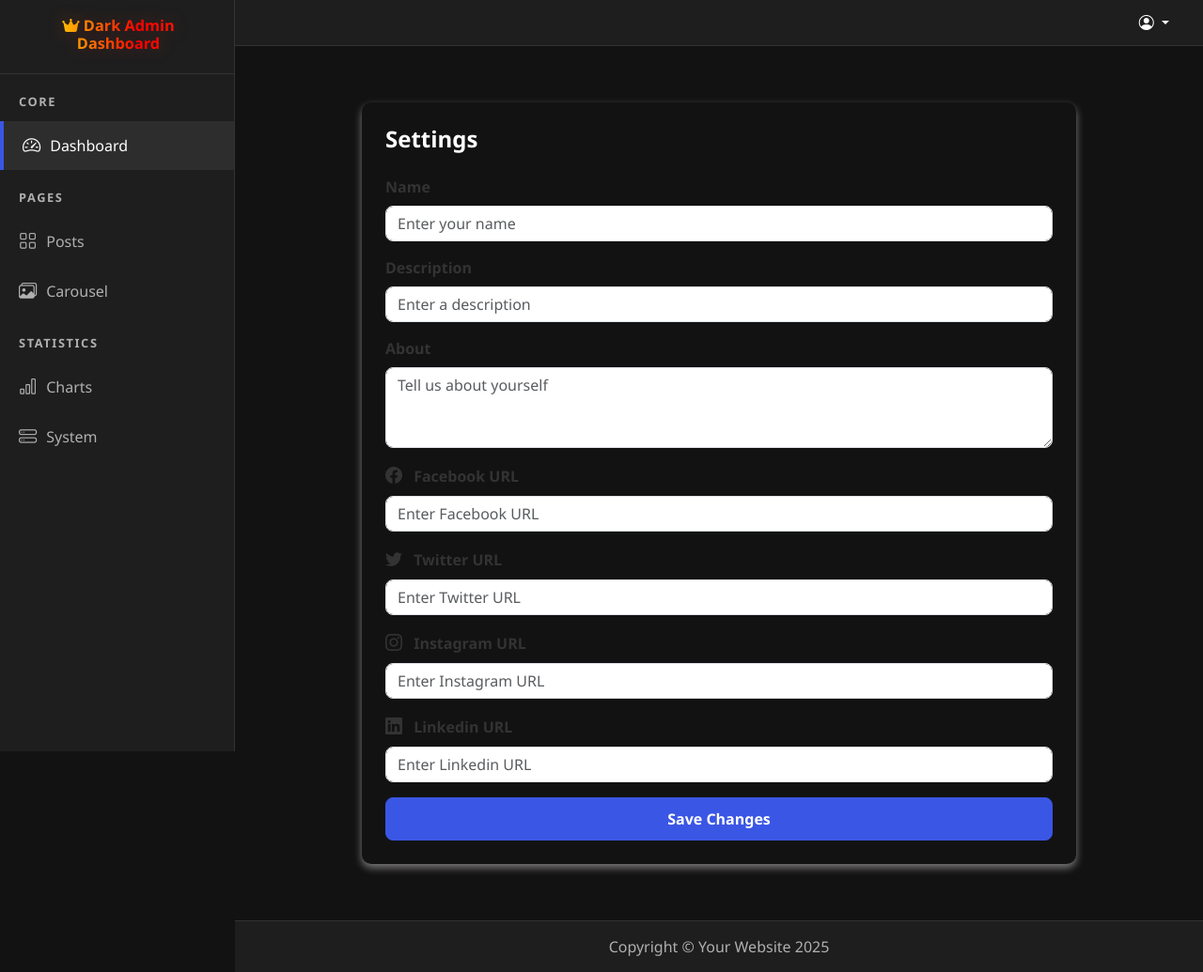
After one commit to 1dev-hridoy/QuickCMS, a PHP site: page /admin/settings.php in a window 1280 px wide. The commit adds this page. Shown: the whole page at 94% size. Run offline with PHP 8.4, Linux system fonts and the light colour scheme; data that the repository does not hold is empty.

Commit message:
Add settings table and update header/footer/navbar to use dynamic site title

```diff
--- /dev/null
+++ b/admin/assets/css/main.page.css
@@ -0,0 +1,47 @@
+#gradient-text {
+    font-size: 1rem;
+    font-weight: bold;
+    text-align: center;
+    margin-left: 3px;
+    background: linear-gradient(
+        to right,
+        #ff0000, #ff3300, #ff6600, #ff9900, #ffcc00, #ffff00, #ff0000
+    );
+    background-size: 300% auto;
+    color: transparent;
+    -webkit-background-clip: text;
+    background-clip: text;
+    animation: fireGradient 1.5s linear infinite, heatHaze 1.5s ease-in-out infinite;
+    text-shadow: 0 0 20px rgba(255, 100, 0, 0.3);
+    position: relative;
+}
+
+/* Fire-like gradient animation */
+@keyframes fireGradient {
+    0% { background-position: 0% center; }
+    100% { background-position: 300% center; }
+}
+
+
+#gradient-text::after {
+    top: 110%;
+    width: 150%;
+    height: 25px;
+    filter: blur(25px);
+    opacity: 0.5;
+    animation-duration: 1s;
+}
+
+@keyframes flicker {
+    0% { opacity: 0.5; transform: scaleX(0.95) translateY(2px); }
+    25% { opacity: 0.65; }
+    50% { opacity: 0.8; transform: scaleX(1.05) translateY(-2px); }
+    75% { opacity: 0.7; }
+    100% { opacity: 0.5; transform: scaleX(0.95) translateY(2px); }
+}
+
+@keyframes heatHaze {
+    0% { transform: translateY(0) scaleX(1); }
+    50% { transform: translateY(-2px) scaleX(1.02); }
+    100% { transform: translateY(0) scaleX(1); }
+}
--- a/admin/includes/__footer__.php
+++ b/admin/includes/__footer__.php
@@ -1,7 +1,17 @@
-        <!-- Footer -->
+<?php
+include_once '../server/dbcon.php';
+
+// Fetch existing settings data from the database
+$stmt = $pdo->query("SELECT * FROM settings LIMIT 1");
+$settings = $stmt->fetch(PDO::FETCH_ASSOC);
+
+// Initialize variable for title
+$title = $settings['name'] ?? 'Your Website';
+?>
+ <!-- Footer -->
         <footer>
             <div class="container">
-                <span>Copyright &copy; Your Website 2023</span>
+                <span>Copyright &copy; <?= htmlspecialchars($title) ?> <?= date('Y') ?></span>
             </div>
         </footer>
     </div>
--- a/admin/includes/__heeader__.php
+++ b/admin/includes/__heeader__.php
@@ -1,65 +1,31 @@
+<?php
+include_once '../server/dbcon.php';
+
+// Fetch existing settings data from the database
+$stmt = $pdo->query("SELECT * FROM settings LIMIT 1");
+$settings = $stmt->fetch(PDO::FETCH_ASSOC);
+
+// Initialize variables for title and description
+$title = $settings['name'] ?? 'Dark Admin Dashboard';
+$description = $settings['description'] ?? '';
+?>
+
 <!DOCTYPE html>
 <html lang="en">
 <head>
     <meta charset="UTF-8">
     <meta name="viewport" content="width=device-width, initial-scale=1.0">
-    <title>Dark Admin Dashboard</title>
+    <title><?= htmlspecialchars($title) ?></title>
+    <meta name="description" content="<?= htmlspecialchars($description) ?>">
+
     <!-- Bootstrap 5 CSS -->
     <link rel="stylesheet" href="../assets/css/bootstrap.min.css">
     <!-- Bootstrap Icons -->
     <link rel="stylesheet" href="https://cdn.jsdelivr.net/npm/bootstrap-icons@1.10.0/font/bootstrap-icons.css">
     <link rel="stylesheet" href="../assets/css/main.styl.css">
+    <link rel="stylesheet" href="./assets/css/main.page.css">
     <link rel="stylesheet" href="https://cdnjs.cloudflare.com/ajax/libs/font-awesome/6.7.2/css/all.min.css" integrity="sha512-Evv84Mr4kqVGRNSgIGL/F/aIDqQb7xQ2vcrdIwxfjThSH8CSR7PBEakCr51Ck+w+/U6swU2Im1vVX0SVk9ABhg==" crossorigin="anonymous" referrerpolicy="no-referrer" />
 </head>
-<style>
-    #gradient-text {
-    font-size: 1rem;
-    font-weight: bold;
-    text-align: center;
-    margin-left: 3px;
-    background: linear-gradient(
-        to right,
-        #ff0000, #ff3300, #ff6600, #ff9900, #ffcc00, #ffff00, #ff0000
-    );
-    background-size: 300% auto;
-    color: transparent;
-    -webkit-background-clip: text;
-    background-clip: text;
-    animation: fireGradient 1.5s linear infinite, heatHaze 1.5s ease-in-out infinite;
-    text-shadow: 0 0 20px rgba(255, 100, 0, 0.3);
-    position: relative;
-}
-
-/* Fire-like gradient animation */
-@keyframes fireGradient {
-    0% { background-position: 0% center; }
-    100% { background-position: 300% center; }
-}
-
-
-#gradient-text::after {
-    top: 110%;
-    width: 150%;
-    height: 25px;
-    filter: blur(25px);
-    opacity: 0.5;
-    animation-duration: 1s;
-}
-
-@keyframes flicker {
-    0% { opacity: 0.5; transform: scaleX(0.95) translateY(2px); }
-    25% { opacity: 0.65; }
-    50% { opacity: 0.8; transform: scaleX(1.05) translateY(-2px); }
-    75% { opacity: 0.7; }
-    100% { opacity: 0.5; transform: scaleX(0.95) translateY(2px); }
-}
-
-@keyframes heatHaze {
-    0% { transform: translateY(0) scaleX(1); }
-    50% { transform: translateY(-2px) scaleX(1.02); }
-    100% { transform: translateY(0) scaleX(1); }
-}
-</style>
 <body>
     <!-- Overlay for mobile sidebar -->
     <div class="overlay" id="sidebarOverlay"></div>
@@ -67,8 +33,9 @@
     <!-- Sidebar -->
     <div class="sidebar" id="sidebar">
         <div class="sidebar-header">
-            <h3 id="gradient-text"><i class="fa-solid fa-crown"></i>  TestNet KING</h3>
+            <h3 id="gradient-text"><i class="fa-solid fa-crown"></i> <?= htmlspecialchars($title) ?></h3>
         </div>
+
 
         <div class="sidebar-heading">Core</div>
         <ul class="nav flex-column">
--- a/admin/includes/__navbar__.php
+++ b/admin/includes/__navbar__.php
@@ -1,4 +1,14 @@
-    <!-- Content Wrapper -->
+<?php
+include_once '../server/dbcon.php';
+
+// Fetch existing settings data from the database
+$stmt = $pdo->query("SELECT * FROM settings LIMIT 1");
+$settings = $stmt->fetch(PDO::FETCH_ASSOC);
+
+// Initialize variable for title
+$title = $settings['name'] ?? '';
+?>
+<!-- Content Wrapper -->
     <div class="content-wrapper">
         <!-- Top Navbar -->
         <nav class="navbar navbar-expand-lg">
@@ -6,7 +16,7 @@
                 <button id="sidebarToggle" class="navbar-toggler" type="button">
                     <i class="bi bi-list"></i>
                 </button>
-                <a id="gradient-text" class="navbar-brand" href="#"><i class="fa-solid fa-crown"></i>  TestNet KING</a>
+                <a id="gradient-text" class="navbar-brand" href="#"><i class="fa-solid fa-crown"></i> <?= htmlspecialchars($title) ?></a>
                 <div class="ms-auto d-flex align-items-center">
                     <div class="dropdown">
                         <a class="nav-link dropdown-toggle" href="#" role="button" id="userDropdown" data-bs-toggle="dropdown" aria-expanded="false">
--- /dev/null
+++ b/admin/settings.php
@@ -0,0 +1,136 @@
+<?php
+ob_start();
+include_once './includes/__heeader__.php';
+include_once './includes/__navbar__.php';
+include_once '../server/dbcon.php';
+
+// Fetch existing settings data from the database
+$stmt = $pdo->query("SELECT * FROM settings LIMIT 1");
+$settings = $stmt->fetch(PDO::FETCH_ASSOC);
+
+// Initialize variables for form fields
+$name = $settings['name'] ?? '';
+$description = $settings['description'] ?? '';
+$about = $settings['about'] ?? '';
+$facebook = $settings['facebook'] ?? '';
+$twitter = $settings['twitter'] ?? '';
+$instagram = $settings['instagram'] ?? '';
+$linkedin = $settings['linkedin'] ?? '';
+
+// Handle form submission
+if ($_SERVER['REQUEST_METHOD'] === 'POST') {
+    $name = $_POST['name'];
+    $description = $_POST['description'];
+    $about = $_POST['about'];
+    $facebook = $_POST['facebook'];
+    $twitter = $_POST['twitter'];
+    $instagram = $_POST['instagram'];
+    $linkedin = $_POST['linkedin'];
+
+    if ($settings) {
+        // Update existing settings
+        $stmt = $pdo->prepare("UPDATE settings SET name = ?, description = ?, about = ?, facebook = ?, twitter = ?, instagram = ?, linkedin = ? WHERE id = ?");
+        $stmt->execute([$name, $description, $about, $facebook, $twitter, $instagram, $linkedin, $settings['id']]);
+    } else {
+        // Insert new settings
+        $stmt = $pdo->prepare("INSERT INTO settings (name, description, about, facebook, twitter, instagram, linkedin) VALUES (?, ?, ?, ?, ?, ?, ?)");
+        $stmt->execute([$name, $description, $about, $facebook, $twitter, $instagram, $linkedin]);
+    }
+
+    // Refresh the page to show updated data
+    header('Location: ' . $_SERVER['PHP_SELF']);
+    exit;
+}
+?>
+
+<div class="admin-container">
+    <div class="settings-card">
+        <h1 class="mb-4">Settings</h1>
+        <form method="post">
+            <div class="mb-3">
+                <label for="name" class="form-label">Name</label>
+                <input type="text" class="form-control" id="name" name="name" value="<?= htmlspecialchars($name) ?>" placeholder="Enter your name">
+            </div>
+            <div class="mb-3">
+                <label for="description" class="form-label">Description</label>
+                <input type="text" class="form-control" id="description" name="description" value="<?= htmlspecialchars($description) ?>" placeholder="Enter a description">
+            </div>
+            <div class="mb-3">
+                <label for="about" class="form-label">About</label>
+                <textarea class="form-control" id="about" name="about" rows="3" placeholder="Tell us about yourself"><?= htmlspecialchars($about) ?></textarea>
+            </div>
+            <div class="social-inputs">
+                <div class="mb-3">
+                    <label for="facebook" class="form-label"><i class="bi bi-facebook"></i> Facebook URL</label>
+                    <input type="url" class="form-control" id="facebook" name="facebook" value="<?= htmlspecialchars($facebook) ?>" placeholder="Enter Facebook URL">
+                </div>
+                <div class="mb-3">
+                    <label for="twitter" class="form-label"><i class="bi bi-twitter"></i> Twitter URL</label>
+                    <input type="url" class="form-control" id="twitter" name="twitter" value="<?= htmlspecialchars($twitter) ?>" placeholder="Enter Twitter URL">
+                </div>
+                <div class="mb-3">
+                    <label for="instagram" class="form-label"><i class="bi bi-instagram"></i> Instagram URL</label>
+                    <input type="url" class="form-control" id="instagram" name="instagram" value="<?= htmlspecialchars($instagram) ?>" placeholder="Enter Instagram URL">
+                </div>
+                <div class="mb-3">
+                    <label for="linkedin" class="form-label"><i class="bi bi-linkedin"></i> Linkedin URL</label>
+                    <input type="url" class="form-control" id="linkedin" name="linkedin" value="<?= htmlspecialchars($linkedin) ?>" placeholder="Enter Linkedin URL">
+                </div>
+            </div>
+            <button type="submit" class="btn btn-primary">Save Changes</button>
+        </form>
+    </div>
+</div>
+
+<?php
+include_once './includes/__footer__.php';
+ob_end_flush();
+?>
+<style>
+    .admin-container {
+    max-width: 800px;
+    margin: 40px auto;
+    padding: 20px;
+}
+
+.settings-card {
+    /* background: #fff; */
+    padding: 25px;
+    border-radius: 10px;
+    box-shadow: 0 4px 8px rgba(255, 250, 250, 0.45);
+}
+
+.settings-card h1 {
+    font-size: 24px;
+    font-weight: bold;
+    margin-bottom: 20px;
+}
+
+.form-label {
+    font-weight: 600;
+    color: #333;
+}
+
+.form-control {
+    border-radius: 8px;
+}
+
+.social-inputs i {
+    font-size: 18px;
+    margin-right: 8px;
+}
+
+.btn-primary {
+    width: 100%;
+    padding: 10px;
+    border-radius: 8px;
+    font-weight: bold;
+}
+
+@media (max-width: 768px) {
+    .admin-container {
+        width: 95%;
+    }
+}
+
+</style>
--- a/m.php
+++ b/m.php
@@ -2,7 +2,6 @@
 include_once './includes/header.php';
 include_once './includes/visitor.php';
 include_once './includes/swiper.php';
-include_once './includes/search.php';
 include_once './includes/blog.php';
 include_once './includes/footer.php';
 
```
Also changed, not shown: server/main.sql (+13 -0 lines).
